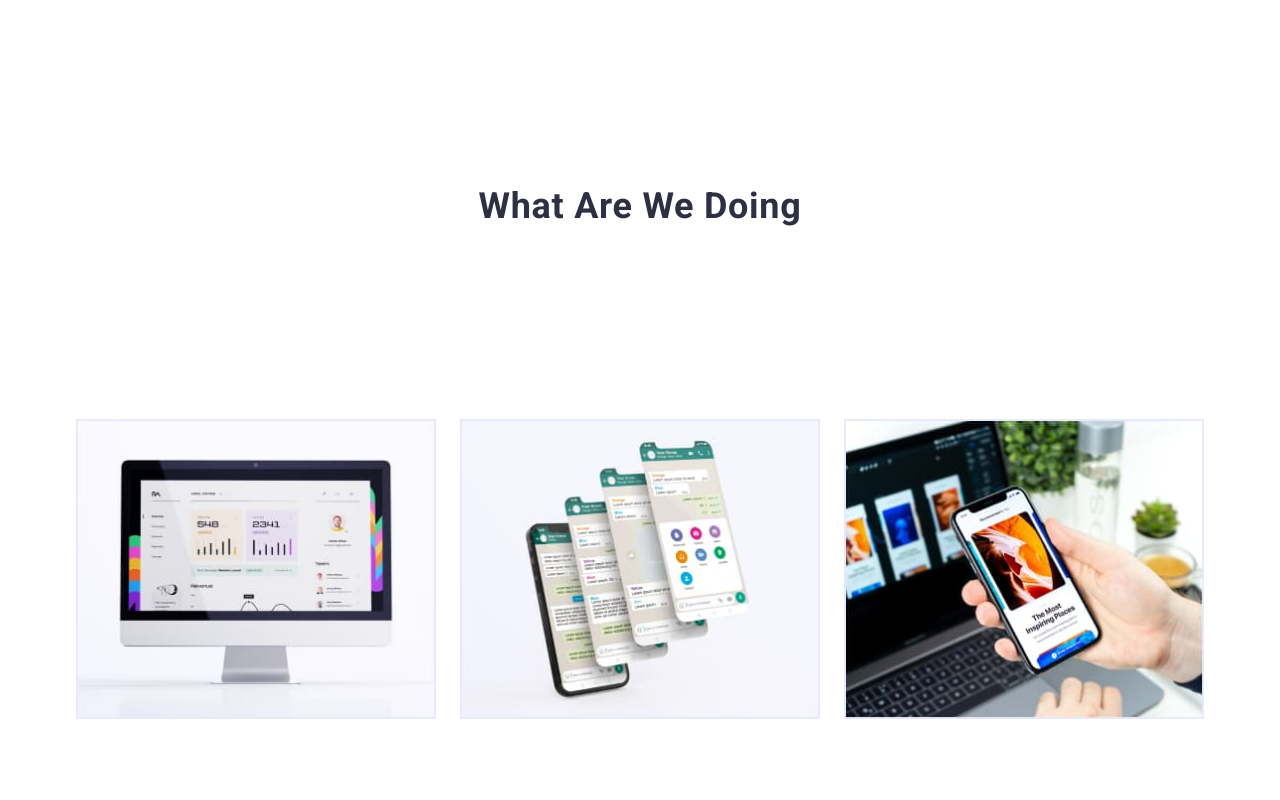
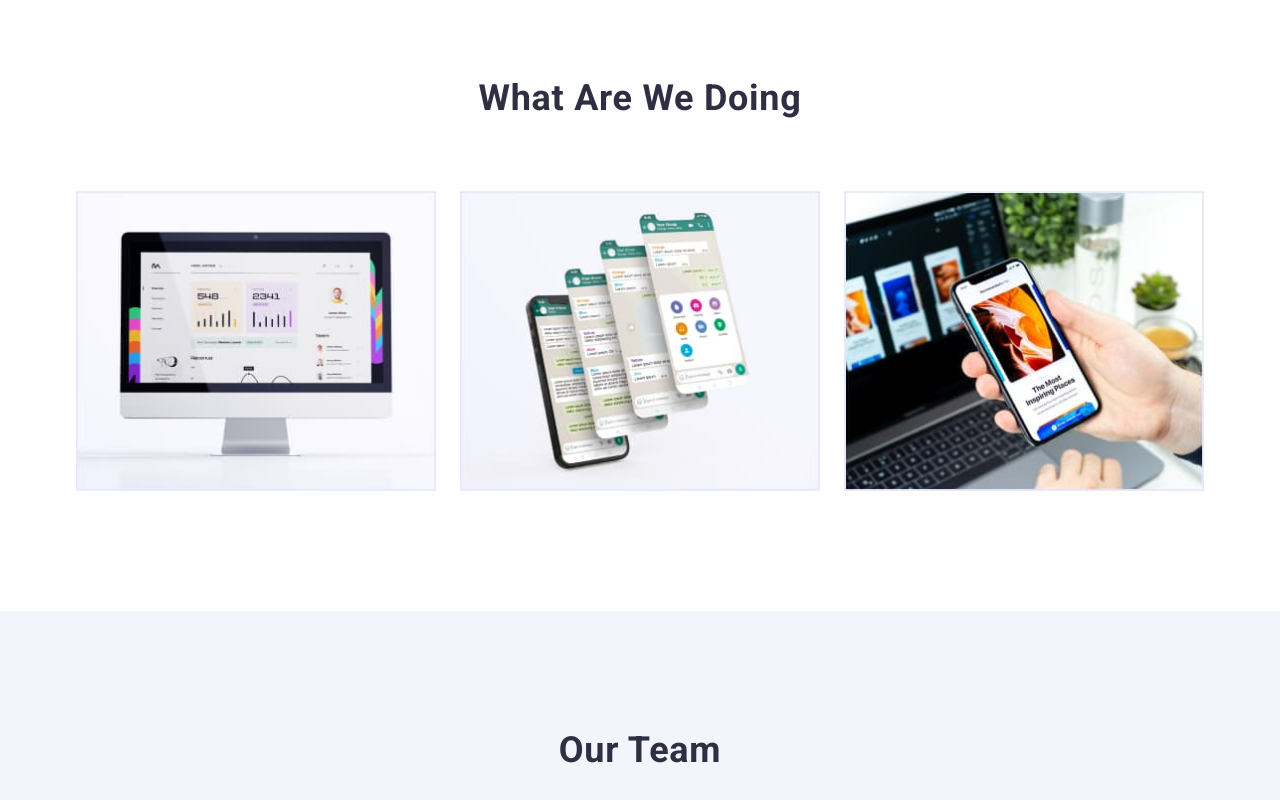
Before and after one commit to Katrusyk/goit-markup-hw-03, a plain HTML site: page index.html in a window 1280 px wide. Shown: the part 1020-1820 px from the top of the page. Drawn offline with nearby package versions, Linux system fonts and the light colour scheme.

Commit message:
corrected the errors indicated by the mentor

```diff
--- a/css/styles.css
+++ b/css/styles.css
@@ -101,8 +101,6 @@ width: calc((100% - 48px) / 3);
 /* HEADER */
 
 .header {
-  padding-top: 24px;
-  padding-bottom: 24px;
   border-bottom: 1px solid var(--cornflower);
 }
 
@@ -199,8 +197,8 @@ width: calc((100% - 48px) / 3);
   letter-spacing: 1.12px;
 
   max-width: 496px;
-  padding-bottom: 46px;
   margin: 0 auto;
+  margin-bottom: 46px;
 }
 
 .order-btn {
@@ -278,18 +276,15 @@ width: calc((100% - 48px) / 3);
   line-height: 1.11;
   text-align: center;
   letter-spacing: 0.02em;
-
-  padding-top: 60px;
     padding-bottom: 120px;
-    margin-bottom: 72px;
 }
 
-.title {
-  font-size: 1.17;
-  letter-spacing: 0.72px;
+.title-working {
+  font-size: 36px;
   text-transform: capitalize;
   letter-spacing: 0.02em;
   color: var(--navyblue);
+  margin-bottom: 72px;
 }
 
 .working-list {
@@ -314,14 +309,16 @@ width: calc((100% - 48px) / 3);
 }
 
 .team {
+  padding: 120px 0;
   background-color: var(--cloud);
+}
+
+.title-team {
   font-size: 36px;
   line-height: 1.11;
   text-align: center;
   letter-spacing: 0.02em;
   color: var(--navyblue);
-
-padding: 120px 0;
 margin-bottom: 72px;
 }
 
@@ -336,7 +333,7 @@ margin-bottom: 72px;
 }
 
 .team-img {
-  margin-bottom: 32px;
+
 }
 
 .employee {
@@ -363,7 +360,6 @@ padding: 32px 16px;
   font-size: 16px;
   letter-spacing: 0.02em;
 text-align: center;
-  margin-bottom: 32px;
 }
 
 .developer {
@@ -390,7 +386,6 @@ text-align: center;
   text-transform: uppercase;
   color: var(--iris);
   display: inline-block;
-  margin-bottom: 16px;
 }
 
 .logo-white {
--- a/index.html
+++ b/index.html
@@ -58,6 +58,7 @@
         </address>
       </div>
     </header>
+
     <!-- Main block -->
     <main class="main">
       <!--Order section  -->
@@ -111,7 +112,7 @@
       <!-- Working section -->
       <section class="section working">
         <div class="working-container container">
-          <h2 class="title working">What are we doing</h2>
+          <h2 class="title-working">What are we doing</h2>
           <ul class="working-list list">
             <li class="working-item">
               <img
@@ -149,7 +150,7 @@
       <!-- Team section-->
       <section class="section team">
         <div class="team-container container">
-          <h2 class="title team">Our Team</h2>
+          <h2 class="title-team">Our Team</h2>
           <ul class="team-list list card-set">
             <li class="team-item card-set-item">
               <img
```
